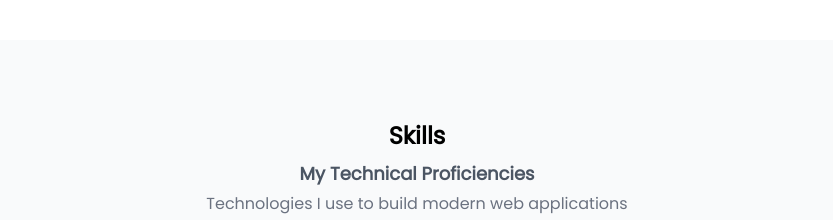
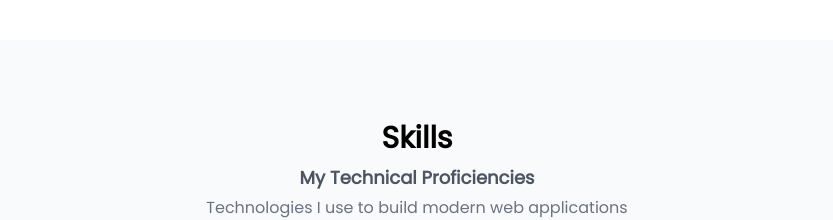
Before and after one commit to mdrubelhossain-me/mrh-portfolio, a React (Vite) app: page / in a window 1280 px wide. Shown: the part 2300-2520 px from the top of the page, without its empty margins (223-1056 px from the left). Built offline with nearby package versions, Linux system fonts and the light colour scheme.

Commit message:
correction

```diff
--- a/src/pages/skills/Skills.jsx
+++ b/src/pages/skills/Skills.jsx
@@ -50,7 +50,7 @@ const skills = [
 
 const Skills = () => (
   <div>
-    <h2 className="text-2xl font-bold mb-2 font-primary text-center">Skills</h2>
+    <h2 className="text-3xl font-bold mb-2 font-primary text-center">Skills</h2>
     <h3 className="text-lg font-semibold mb-1 font-primary text-center text-gray-600">My Technical Proficiencies</h3>
     <p className="text-gray-500 mb-8 font-primary text-center">
       Technologies I use to build modern web applications
```
